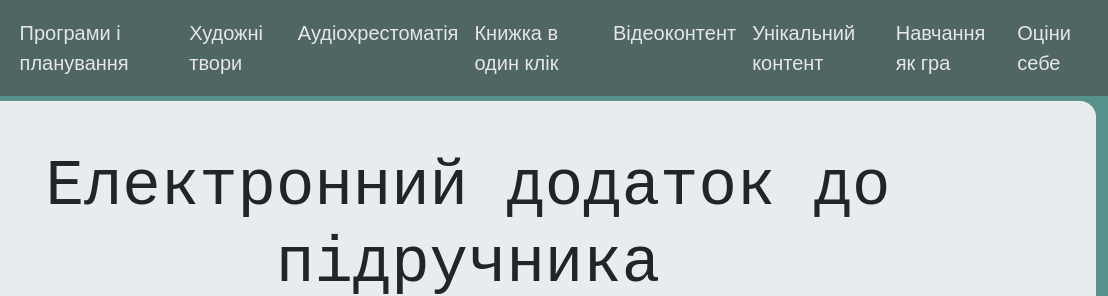
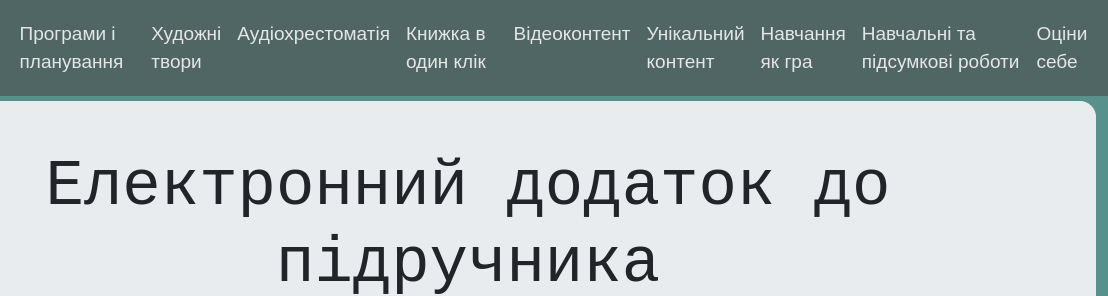
Before and after one commit to BootlegGlados/Lit9Grade, a website built with webpack: page index.html in a window 1280 px wide. Shown: the top 296 px of the page, 172-1280 px from the left. Built offline with nearby package versions, Linux system fonts and the light colour scheme.

Commit message:
edited nav

```diff
--- a/css/style.css
+++ b/css/style.css
@@ -34,7 +34,7 @@ html, body {
 }
 
 header .nav-link {
-  font-size: 20px;
+  font-size: 19px;
   font-family: "Rockwell Extra Bold", sans-serif;
   color: rgba(230, 230, 230, 1);
 }
--- a/index.html
+++ b/index.html
@@ -51,7 +51,10 @@
             <a class="nav-link" href="#section7_title">Навчання як гра</a>
           </li>
           <li class="nav-item">
-            <a class="nav-link" href="#section8_title">Оціни себе</a>
+            <a class="nav-link" href="#section8_title">Навчальні та підсумкові роботи</a>
+          </li>
+          <li class="nav-item">
+            <a class="nav-link" href="#section9_title">Оціни себе</a>
           </li>
         </ul>
       </div>
```
